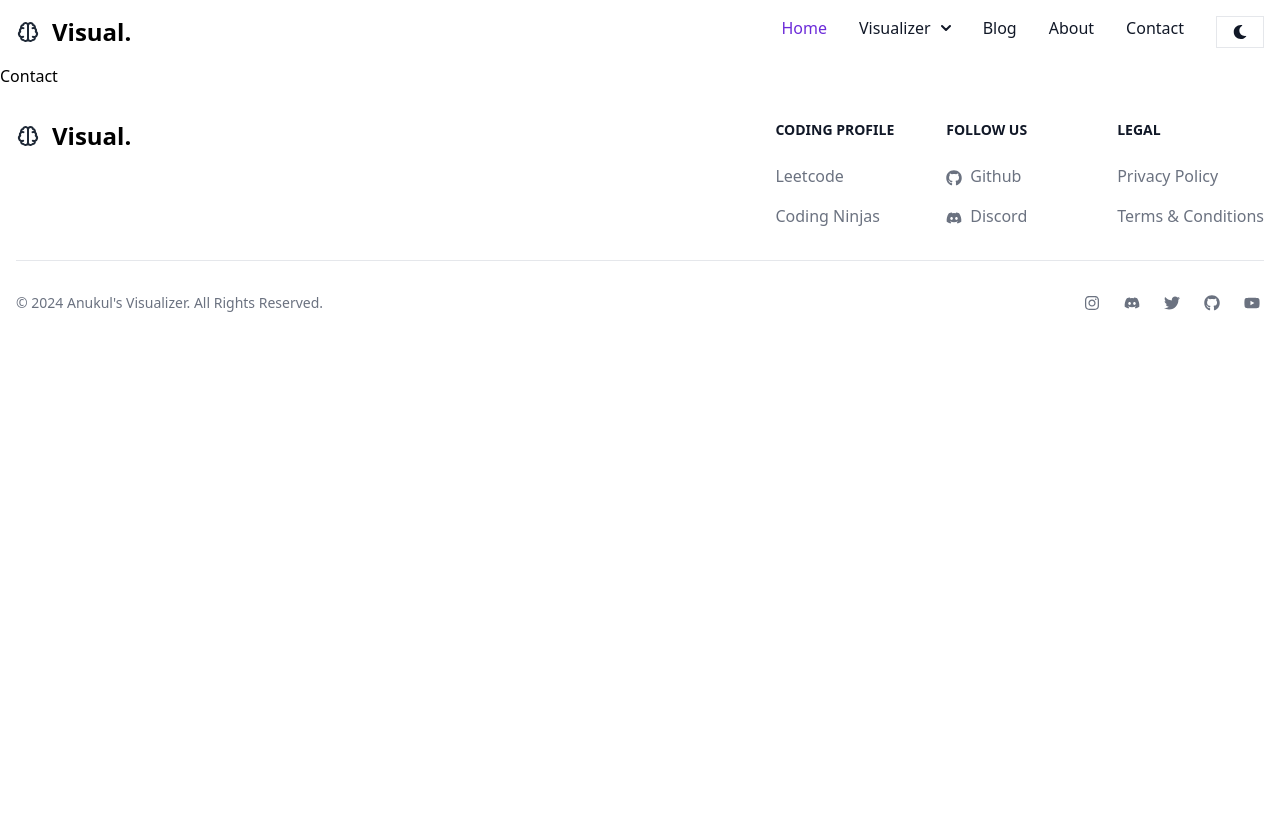
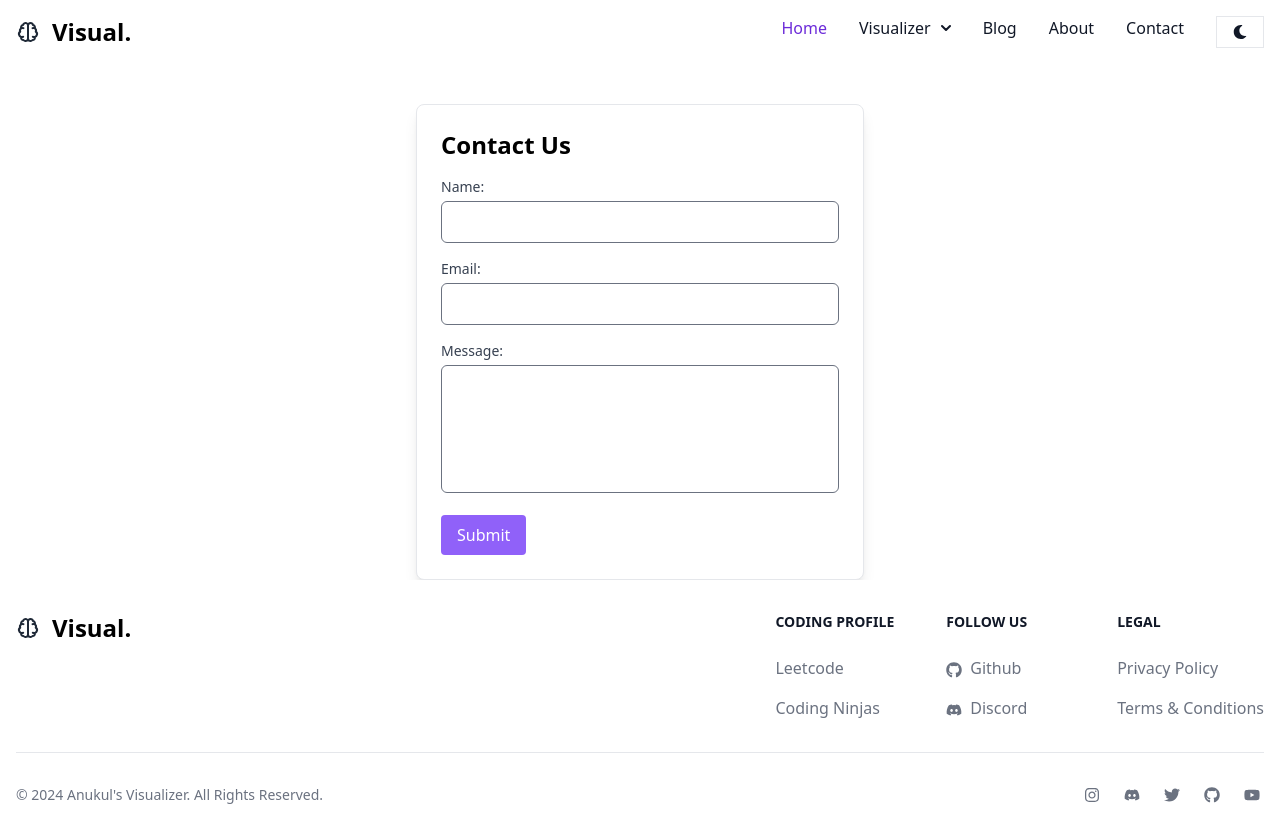
Before and after one commit to AnukulPr1me/Visualizer, a React (Vite) app in the folder frontend/: page /contact in a window 1280 px wide. Before the commit the page ends 800 px from the top, so only its background shows below. Built offline with nearby package versions, Linux system fonts and the light colour scheme.

Commit message:
added contact us frontend

```diff
--- a/frontend/src/pages/Contact.jsx
+++ b/frontend/src/pages/Contact.jsx
@@ -1,7 +1,75 @@
-import React from 'react'
+import React, { useState } from 'react';
 
-export default function Contact() {
+const Contact = () => {
+  const [formData, setFormData] = useState({
+    name: '',
+    email: '',
+    message: ''
+  });
+
+  const handleChange = (e) => {
+    const { name, value } = e.target;
+    setFormData({
+      ...formData,
+      [name]: value
+    });
+  };
+
+  const handleSubmit = (e) => {
+    e.preventDefault();
+    // Here you can handle form submission, like sending data to a backend or processing it further
+    console.log(formData);
+    // Clear form fields after submission
+    setFormData({
+      name: '',
+      email: '',
+      message: ''
+    });
+  };
+
   return (
-    <div>Contact</div>
-  )
-}
+    <div className="max-w-md mx-auto mt-10 p-6 border rounded-lg shadow-lg bg-white">
+      <h2 className="text-2xl font-semibold mb-4">Contact Us</h2>
+      <form onSubmit={handleSubmit}>
+        <div className="mb-4">
+          <label htmlFor="name" className="block text-sm font-medium text-gray-700">Name:</label>
+          <input
+            type="text"
+            id="name"
+            name="name"
+            value={formData.name}
+            onChange={handleChange}
+            className="mt-1 p-2 border rounded-md w-full"
+            required
+          />
+        </div>
+        <div className="mb-4">
+          <label htmlFor="email" className="block text-sm font-medium text-gray-700">Email:</label>
+          <input
+            type="email"
+            id="email"
+            name="email"
+            value={formData.email}
+            onChange={handleChange}
+            className="mt-1 p-2 border rounded-md w-full"
+            required
+          />
+        </div>
+        <div className="mb-4">
+          <label htmlFor="message" className="block text-sm font-medium text-gray-700">Message:</label>
+          <textarea
+            id="message"
+            name="message"
+            value={formData.message}
+            onChange={handleChange}
+            className="mt-1 p-2 border rounded-md w-full h-32 resize-none"
+            required
+          ></textarea>
+        </div>
+        <button type="submit" className="bg-purple-500 text-white px-4 py-2 rounded hover:bg-purple-600">Submit</button>
+      </form>
+    </div>
+  );
+};
+
+export default Contact;
```
